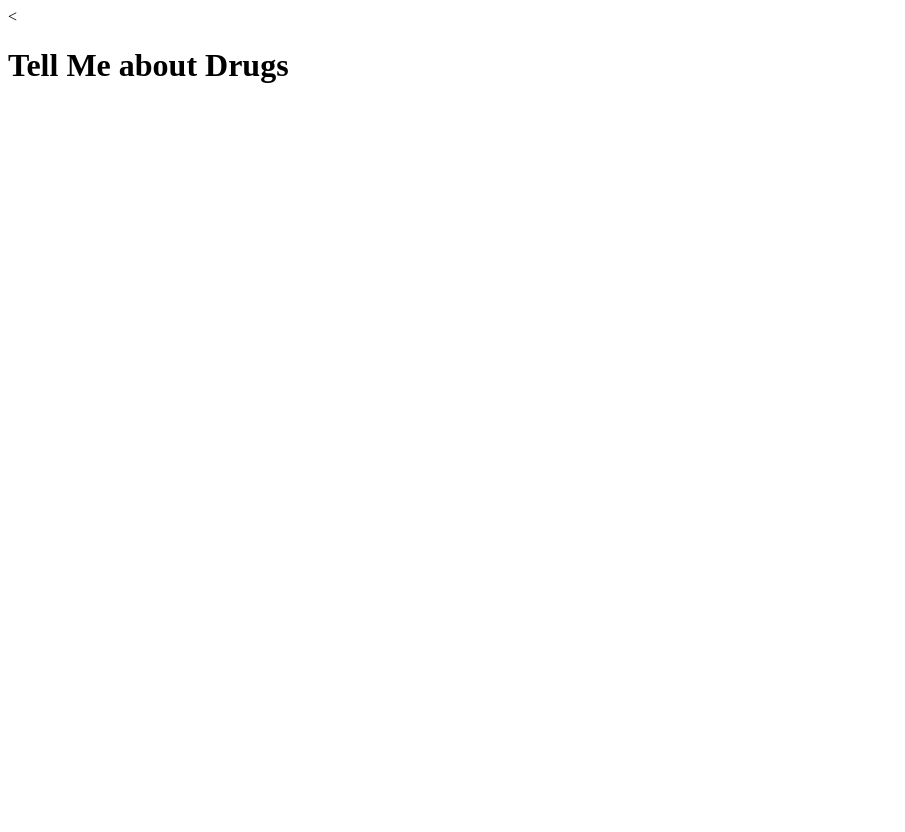
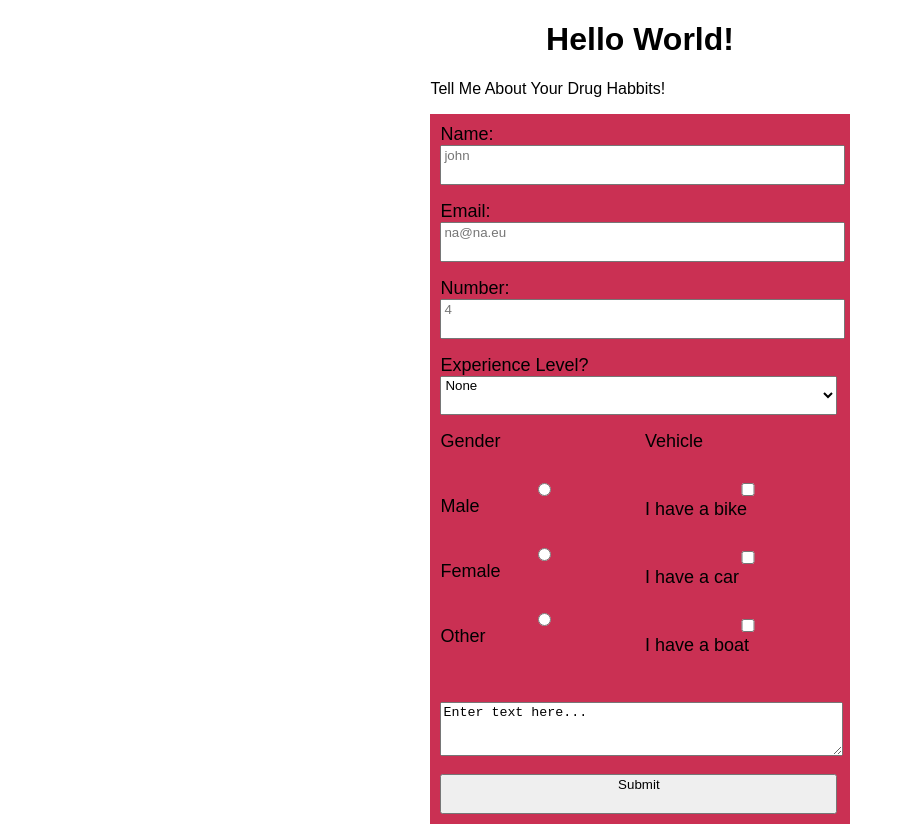
Before and after one commit to perjohnsen01/Survey_form, a plain HTML site: page index.html in a window 1280 px wide. Shown: the whole page, without its empty margins (0-905 px from the left). Before the commit the page ends 800 px from the top, so only its background shows below. Drawn offline with Linux system fonts and the light colour scheme.

Commit message:
Update README with working URL Built the survey form

```diff
--- a/index.html
+++ b/index.html
@@ -1 +1,108 @@
-<<h1 id="title"> Tell Me about Drugs</h1>
+<!DOCTYPE html>
+<html lang="en">
+<head>
+   <style>
+     body {
+       font-family: sans-serif;
+       padding-left: 33%;
+       padding-right: 33%;
+
+
+     }
+     label {
+       font-size: 18px;
+       display: ; block;
+       padding-bottom: 10px;
+     }
+     .flex-container {
+       display: flex;
+     }
+     h1 {
+       text-align: center;
+     }
+     .form_div{
+       background-color: #CA3053;
+       padding-left: 10px;
+       padding-top: 10px;
+       padding-bottom: 10px;
+     }
+     .row {
+     display: flex;
+     flex-direction: row;
+     flex-wrap: wrap;
+     width: 100%;
+}
+
+     .column {
+     display: flex;
+     flex-direction: column;
+     flex-basis: 100%;
+     flex: 1;
+}
+    input, select, textarea {
+      display: block;
+      width: 97%;
+      padding-bottom: 20px;
+    }
+     </style>
+
+</head>
+
+  <body>
+
+        <script type="text/javascript" src="https://cdn.freecodecamp.org/testable-projects-fcc/v1/bundle.js"></script>
+        <h1 id="title">Hello World!</h1>
+        <p id="description">Tell Me About Your Drug Habbits!</p>
+
+    <div class="form_div">
+
+        <form id="survey-form">
+          <label id="name-label">Name:</label><br>
+          <input id="name" type="text" name="name" placeholder="john" required><p></p>
+          <label id="email-label">Email:</label><br>
+          <input id="email" type="email" name="name" required placeholder="na@na.eu"><p></p>
+          <label id="number-label">Number:</label><br>
+          <input id="number" type="number" name="name" required min="0" max="10" placeholder="4"><p></p>
+
+            <label id="dropdown">Experience Level?</label><br>
+              <select id=dropdown id="number">
+              <option value="1">None</option>
+              <option value="2">Little</option>
+              <option value="3">Medium</option>
+              <option value="4">Much</option>
+              <option value="5">Mega</option>
+              </select>
+
+      <p></p>
+
+          <div class="flex-container">
+            <div class="column">
+                <label id="gender">Gender</label><br>
+                <input type="radio" id="male" name="gender" value="male">
+                <label for="male">Male</label><br>
+                <input type="radio" id="female" name="gender" value="female">
+                <label for="female">Female</label><br>
+                <input type="radio" id="other" name="gender" value="other">
+                <label for="other">Other</label><br>
+           </div>
+
+              <div class="column">
+                <label id="vehicle">Vehicle</label><br>
+                  <input type="checkbox" id="vehicle1" name="vehicle1" value="Bike">
+                  <label for="vehicle1"> I have a bike</label><br>
+                  <input type="checkbox" id="vehicle2" name="vehicle2" value="Car">
+                  <label for="vehicle2"> I have a car</label><br>
+                  <input type="checkbox" id="vehicle3" name="vehicle3" value="Boat">
+                  <label for="vehicle3"> I have a boat</label><br>
+              </div>
+          </div>
+            <br>
+            <textarea name="comment" form="usrform">Enter text here...</textarea>
+
+            <br>
+            <input id="submit" type="submit" name="submit">
+        </form>
+      </div>
+  </body>
+
+</html>
```
Also changed, not shown: 1 other file.
